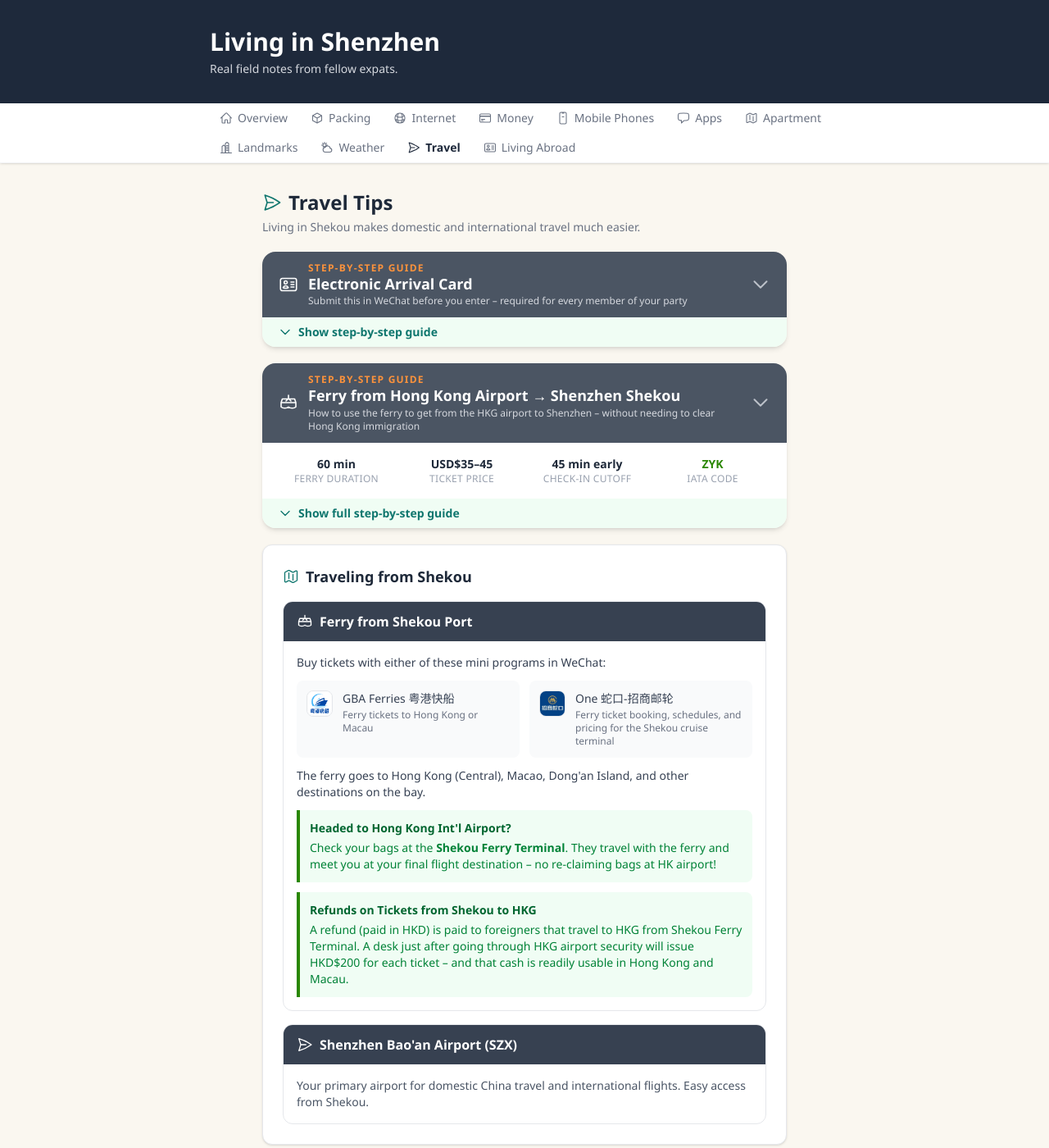
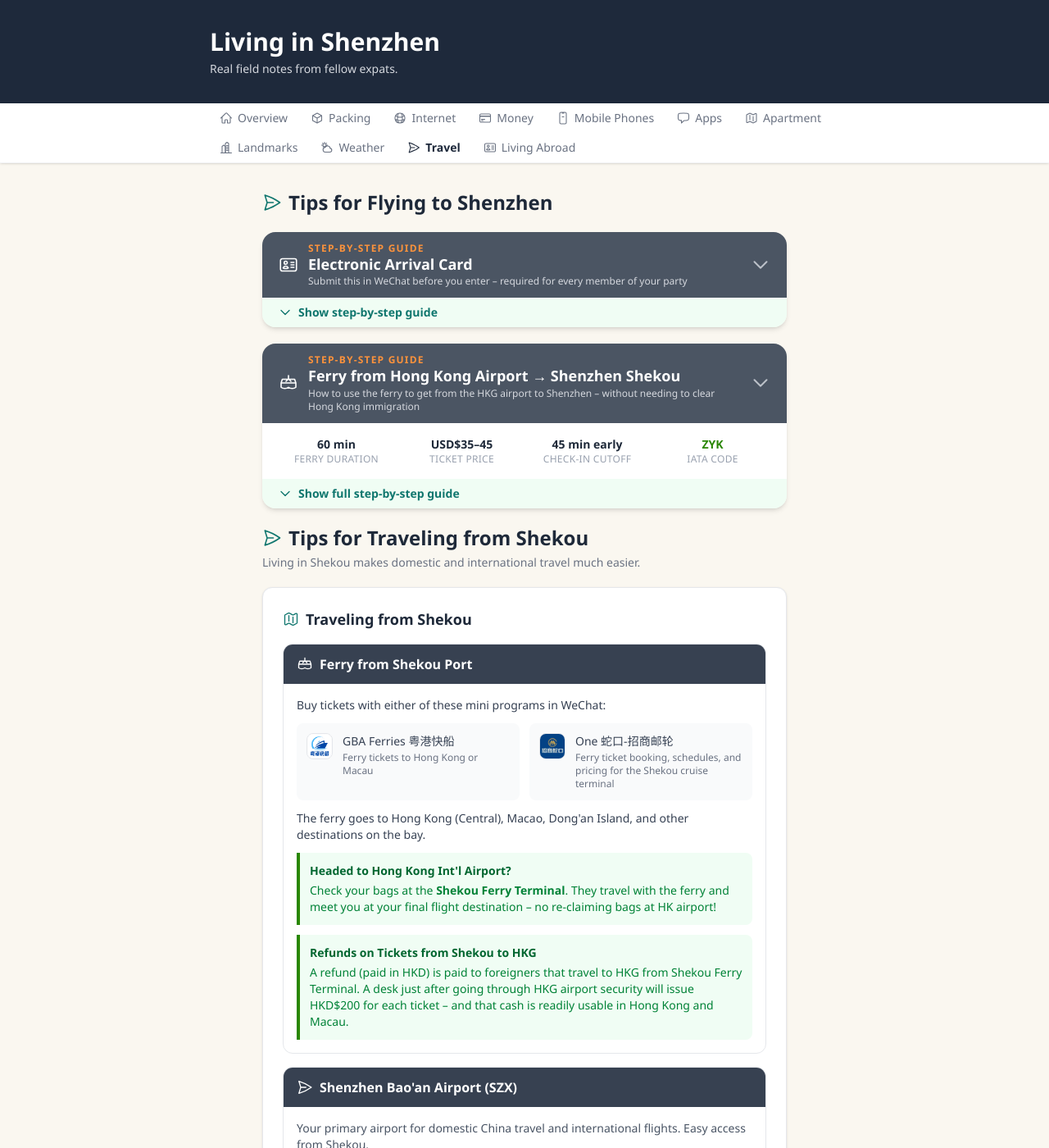
Before and after one commit to livinginshenzhen/guide, a Jekyll site: the page built from travel.html, in a window 1280 px wide and 1400 px high. Shown: the whole window at 82% size. Built offline with Jekyll 4.4.1, drawn with Linux system fonts in a browser that asks for light colours; some web fonts are replaced; some of the changed text lies outside the part shown.

Commit message:
Restructure Travel page into arrival/departure sections (v4.23)
- Cathay Pacific link moved from the box header into the first
  sentence of the body text; header is now plain (non-link) text
- Split the page into two H2 sections: "Tips for Flying to Shenzhen"
  (top, covers Arrival Card + HKG ferry guide) and "Tips for
  Traveling from Shekou" (moved/renamed from the old top-of-page
  "Travel Tips", now placed after the HKG guide, ahead of the
  Shekou/Bao'an/e-Channel content)
- Give the HKG ferry guide's expandable content a white background
  (previously inherited the page's off-white), matching the
  "Traveling from Shekou" card

```diff
--- a/_layouts/default.html
+++ b/_layouts/default.html
@@ -81,7 +81,7 @@
 <!-- FOOTER -->
 <footer class="bg-brand text-white mt-12 py-6" style="background-color:#1e293b;">
   <div class="max-w-4xl mx-auto px-4 text-center">
-    <p class="text-blue-300 text-xs">Version 4.222. This content was last updated in August 2026. It is a personal project of the expat community and is not endorsed guidance from any other entity. As always, things change frequently. Verify critical details with official sources before acting on them.</p>
+    <p class="text-blue-300 text-xs">Version 4.23. This content was last updated in August 2026. It is a personal project of the expat community and is not endorsed guidance from any other entity. As always, things change frequently. Verify critical details with official sources before acting on them.</p>
   </div>
 </footer>
 
--- a/assets/main.css
+++ b/assets/main.css
@@ -878,6 +878,7 @@
 #hkg-embed, #hkg-embed *::before, #hkg-embed *::after { box-sizing: border-box; margin: 0; padding: 0; }
 #hkg-embed { margin-bottom: 1.25rem; }
 #hkg-embed {
+    background: #fff;
     --accent: #0f766e;
     --ink:    #1e293b;
     --accent: #fb923c;
--- a/travel.html
+++ b/travel.html
@@ -6,9 +6,8 @@
     <div>
       <h2 class="text-2xl font-bold mb-1 flex items-center gap-2">
         <svg class="icon w-6 h-6 text-brand" aria-hidden="true"><use href="#ic-plane"/></svg>
-        Travel Tips
+        Tips for Flying to Shenzhen
       </h2>
-      <p class="text-gray-500 text-sm">Living in Shekou makes domestic and international travel much easier.</p>
     </div>
 
     <!-- Electronic Arrival Card toggle card -->
@@ -124,8 +123,8 @@
 
   <div class="alert-box green" style="margin-top:8px;">
     <div class="alert-body">
-      <strong><a href="https://www.cathaypacific.com/cx/en_US/inspiration/travel/how-to-get-to-shekou-from-hong-kong.html" target="_blank" rel="noopener" style="text-decoration:underline;">Instructions from Cathay Pacific</a></strong>
-      <p>These instructions were written in 2023, but it can be helpful to see the photos and read the instructions from another source. This might be a good page to share at any airport check-in counter that is confused.</p>
+      <strong>Instructions from Cathay Pacific</strong>
+      <p>View <a href="https://www.cathaypacific.com/cx/en_US/inspiration/travel/how-to-get-to-shekou-from-hong-kong.html" target="_blank" rel="noopener" style="text-decoration:underline;">these instructions from Cathay Pacific</a> (2023). It may be helpful to see the photos and read the instructions from another source. This might be a good page to share at any airport check-in counter that is confused.</p>
     </div>
   </div>
 
@@ -348,6 +347,14 @@
 </div><!-- /container -->
     </div>
 
+    <div>
+      <h2 class="text-2xl font-bold mb-1 flex items-center gap-2">
+        <svg class="icon w-6 h-6 text-brand" aria-hidden="true"><use href="#ic-plane"/></svg>
+        Tips for Traveling from Shekou
+      </h2>
+      <p class="text-gray-500 text-sm">Living in Shekou makes domestic and international travel much easier.</p>
+    </div>
+
     <div class="bg-white rounded-xl shadow-sm border border-gray-200 p-6 space-y-4">
       <h3 class="font-bold text-lg flex items-center gap-2"><svg class="icon w-5 h-5 text-brand" aria-hidden="true"><use href="#ic-map"/></svg>Traveling from Shekou</h3>
       <div class="rounded-xl overflow-hidden border border-gray-200">
```
